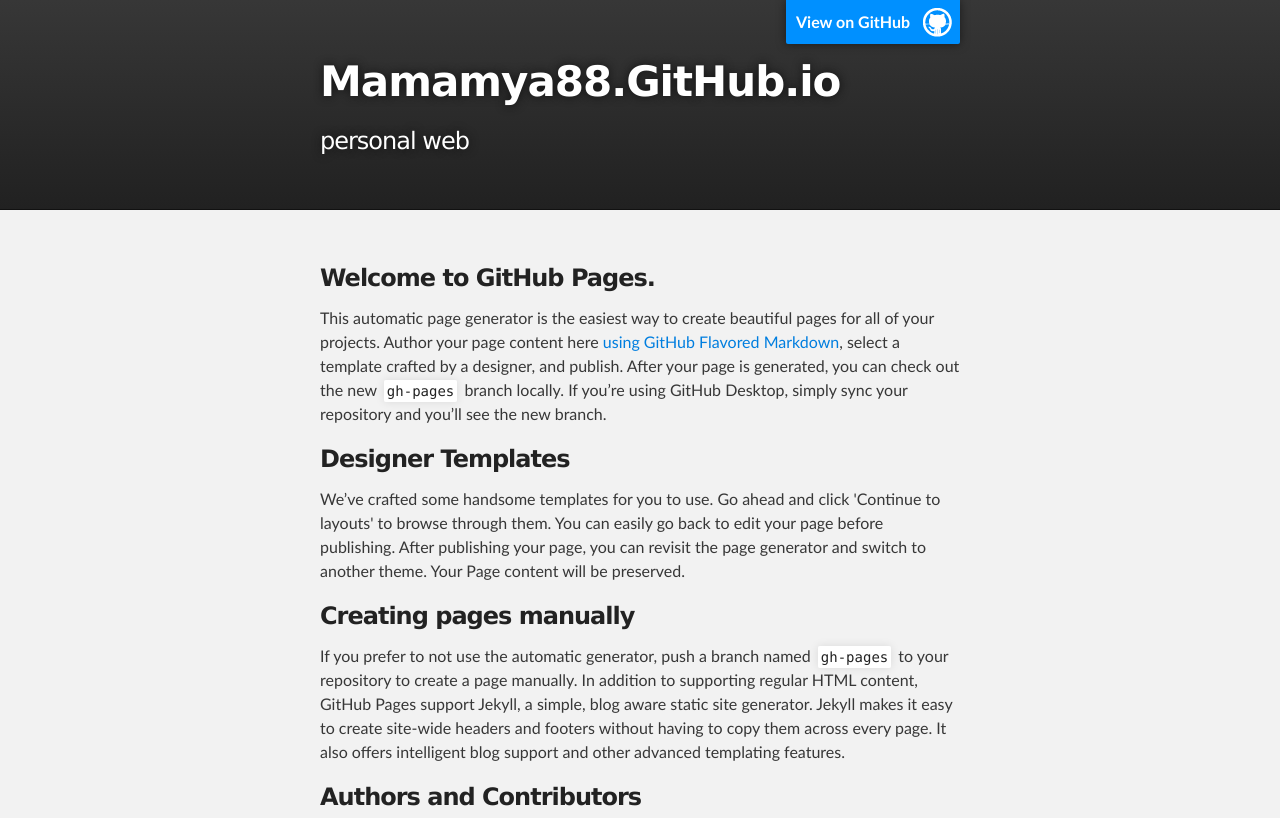
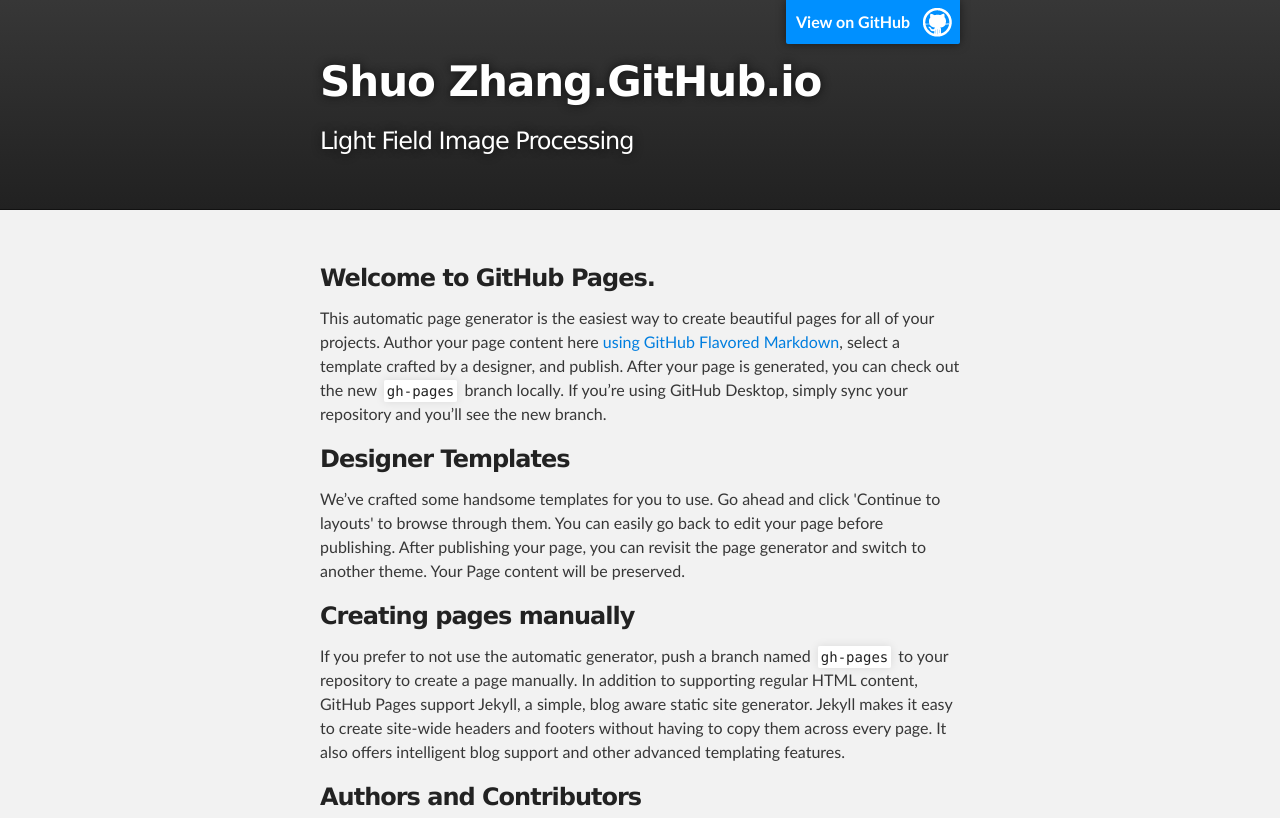
Before and after one commit to mamamya88/mamamya88.github.io, a plain HTML site: page index.html in a window 1280 px wide. Shown: the top 818 px of the page. Drawn offline with Linux system fonts and the light colour scheme.

Commit message:
Name change2

```diff
--- a/index.html
+++ b/index.html
@@ -18,8 +18,8 @@
         <header class="inner">
           <a id="forkme_banner" href="https://github.com/mamamya88">View on GitHub</a>
 
-          <h1 id="project_title">Mamamya88.GitHub.io</h1>
-          <h2 id="project_tagline">personal web</h2>
+          <h1 id="project_title">Shuo Zhang.GitHub.io</h1>
+          <h2 id="project_tagline">Light Field Image Processing</h2>
 
         </header>
     </div>
```
